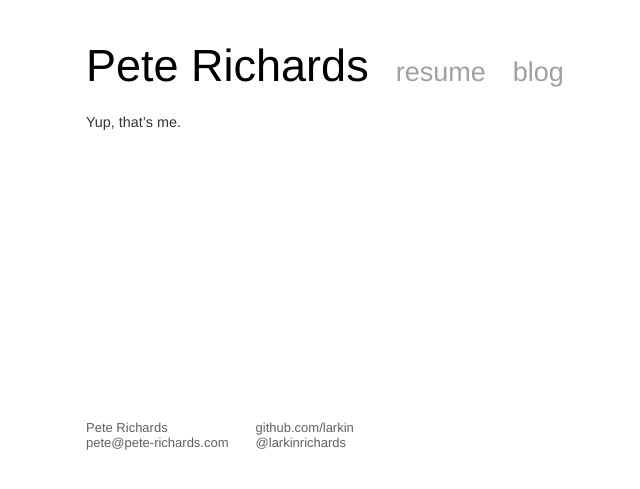
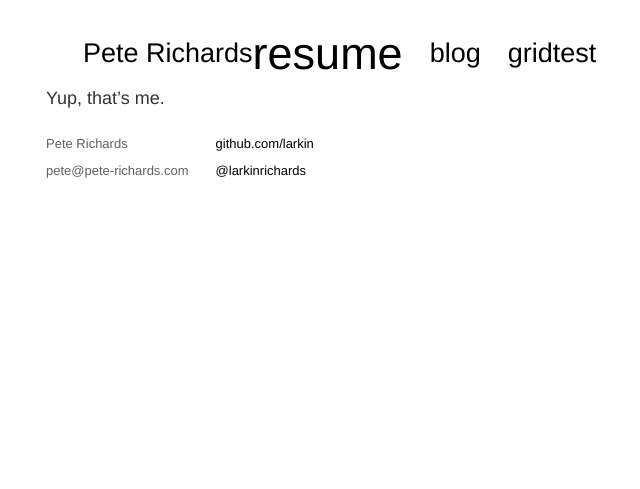
Before and after one commit to larkin/larkin.github.com, a Jekyll site: the page built from index.markdown, in a window 1280 px wide. Shown: the top 489 px of the page, without its empty margins (234-874 px from the left). Built offline with Jekyll 4.4.1, drawn with Linux system fonts in a browser that asks for light colours; Markdown is read by kramdown in place of the engine named in the settings.

```diff
--- a/_layouts/main.html
+++ b/_layouts/main.html
@@ -1,24 +1,30 @@
 <head>
 	<title>{{ page.title }}</title>
-  <style type="text/css">
-  {% include core.css %}
-  </style>
+	<link rel="stylesheet" href="static/core.css" type="text/css">
+	{% assign extras = page.extra_css|split:' ' %}{% for extra in extras %}
+	<link rel="stylesheet" href="static/{{extra}}" type="text/css">{% endfor %}
 </head>
 
 <body>
-	<div class="nav">
-	  <ul>
-	    <li><a href="/">Pete Richards</a></li>
+	<header>
+		<div class="grid_1 alpha">
+			<p id='my_name'>
+				<a href="/">Pete Richards</a>
+			</p>
+		</div>
+
+		<div class="grid_2 omega">
+			<ul id="navigation">
 				<li><a href="/resume.html">resume</a></li>
 				<li><a href="/blog.html">blog</a></li>
+				<li><a href="/gridtest.html">gridtest</a></li>
 			</ul>
 		</div>
+	</header>
 
-  <div class="content">
 	{{ content }}
-  </div>
 
-	<div class="footer">
+	<footer>
 		<ul>
 			<li>
 				<ul>
@@ -33,5 +39,5 @@
 				</ul>
 			</li>
 		</ul>
-	</div>
+	</footer>
 </body>
--- a/_includes/core.css
+++ b/static/core.css
@@ -1,46 +1,60 @@
+/* Design ideas:
+* stick to rule of thirds for layout
+
+
+
 /* Global Resets */
-div, li, a {
+
+* {
     margin: 0;
     padding: 0;
-    position: relative;
+    border: 0;
+    outline: 0;
+    font-size: 100%;
+    background: transparent;
 }
+
+
+body {
+    font-family: "Helvetica Neue", Helvetica, Arial, sans-serif;
+    font-size: 18px;
+    line-height: 27px;
+    color: #333;
+    padding-top: 40px;
+    margin: 0 auto;
+    width: 720px;
+}
+
 
 a:visited, a:link {
     color: black;
     text-decoration: none;
 }
 
-body {
-    padding-top: 40px;
-    width: 640px;
-    margin: auto;
-    font-family: "Helvetica Neue", Helvetica, Arial, sans-serif;
-    font-size: 18px;
-/*    line-height: 27px;*/
-    color: #333;
-}
-
 /* ============
   NAVIGATION
 ============ */
 
-.nav {
+header {
     height: 45px;
+    width: 700px;
+    margin-left: 10px;
+    margin-right: 10px;
     display: block;
 }
 
-.nav ul {
+header ul {
     list-style: none;
     margin: 0;
     padding: 0;
 }
 
-.nav li {
+header li {
     display: block;
     float: left;
 }
 
-.nav a {
+header a {
     height: 27px;
     font-size: 27px;
     display: block;
@@ -50,13 +64,16 @@ body {
     top: 17px;
 }
 
-.nav li:first-child > a {
+header li:first-child > a {
     height: 45px;
     font-size: 45px;
     margin-left: 0px;
     color: black;
     top: 0px;
 }
+
+/* resume CSS */
+
 
 /* ========
   CONTENT
@@ -102,22 +119,22 @@ h3 {
   FOOTER
 ======= */
 
-.footer {
+footer {
     margin-top: 18px;
     font-size: 13px;
     color: #606060;
 }
-.footer ul {
+footer ul {
     list-style: none;
     margin: 0;
     padding: 0;
 }
 
-.footer a:visited, .footer a:link {
+footer a:visited, .footer a:link {
     color: #606060;
 }
 
-.footer li > ul {
+footer li > ul {
     margin-right: 27px;
     display: block;
     float: left;
```
Also changed, not shown: gridtest.html (added, +69 -0 lines), resume.html (renamed from resume.markdown, +36 -10 lines), static/resume.css (added). Lines whose indentation alone changed are shown as unchanged.
